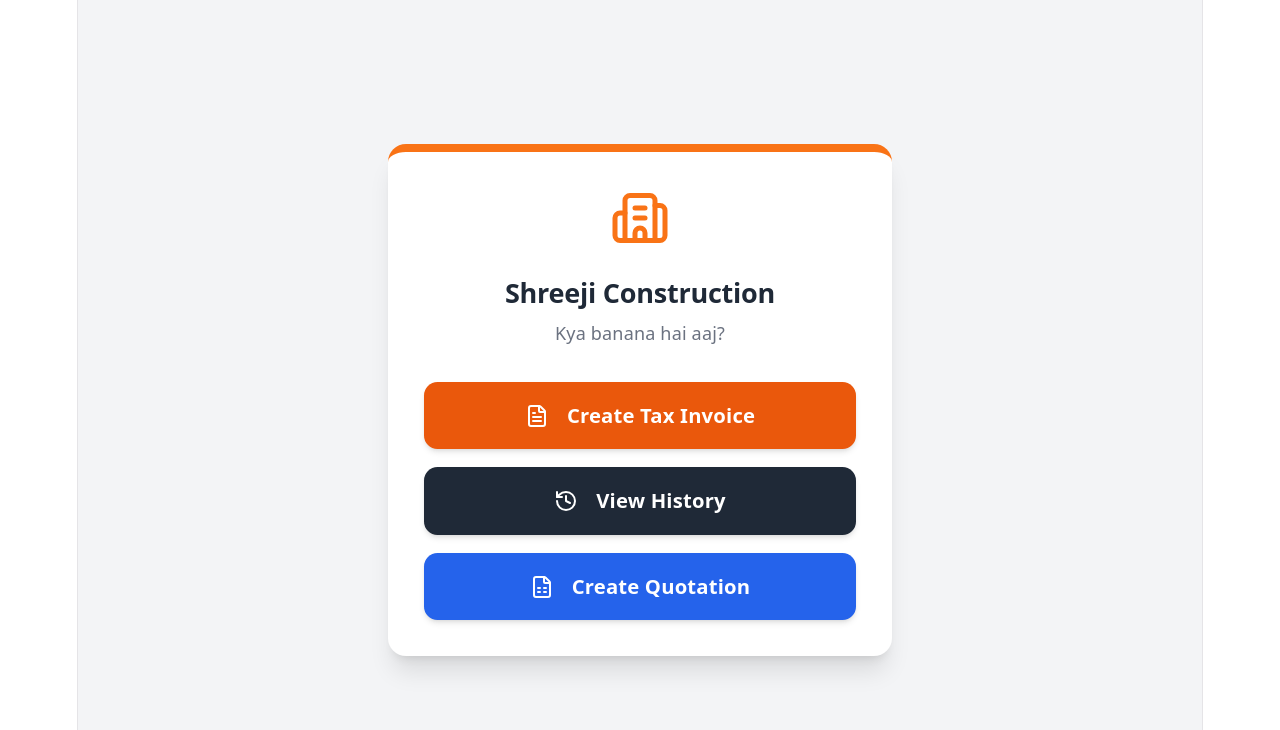
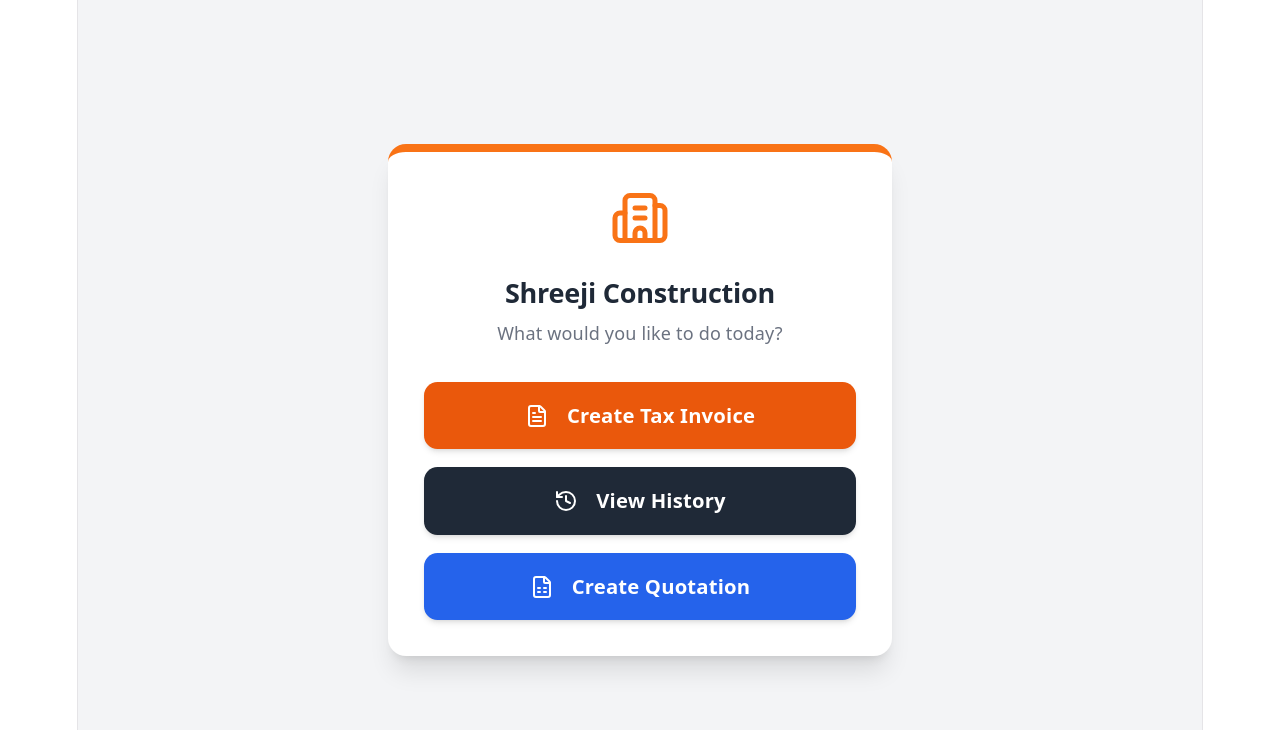
Before and after one commit to prajapatinandini/shreeji-billing, a React app in the folder frontend/: page / in a window 1280 px wide. Shown: the top 730 px of the page. Built offline with nearby package versions, Linux system fonts and the light colour scheme; the HTML template or start-up script is replaced by a standard one.

Commit message:
Ready for deployment

```diff
--- a/frontend/src/App.jsx
+++ b/frontend/src/App.jsx
@@ -240,7 +240,7 @@ export default function App() {
         <div className="bg-white p-8 rounded-2xl shadow-xl w-full max-w-md text-center border-t-8 border-orange-500">
           <div className="flex justify-center mb-6"><Building2 size={60} className="text-orange-500"/></div>
           <h2 className="text-2xl font-bold text-gray-800 mb-2">Shreeji Construction</h2>
-          <p className="text-gray-500 mb-8">Kya banana hai aaj?</p>
+          <p className="text-gray-500 mb-8">What would you like to do today?</p>
           <div className="space-y-4">
             <button onClick={createNewInvoice} className="w-full bg-orange-600 hover:bg-orange-700 text-white p-4 rounded-xl text-lg font-bold flex items-center justify-center gap-4 transition-transform active:scale-95 shadow-md">
               <FileText size={24} /> Create Tax Invoice
@@ -439,15 +439,15 @@ export default function App() {
                 </div>
                 <div>
                   <label className="block text-xs font-bold text-gray-500 mb-1">Client Name:</label>
-                  <input type="text" value={invoice.toName} onChange={e => setInvoice({...invoice, toName: e.target.value})} placeholder="Kaun hai client?" className="w-full p-2 border rounded font-bold outline-none focus:border-orange-500" />
+                  <input type="text" value={invoice.toName} onChange={e => setInvoice({...invoice, toName: e.target.value})} placeholder="Client name" className="w-full p-2 border rounded font-bold outline-none focus:border-orange-500" />
                 </div>
                 <div>
                   <label className="block text-xs font-bold text-gray-500 mb-1">Address:</label>
-                  <textarea value={invoice.address} onChange={e => setInvoice({...invoice, address: e.target.value})} placeholder="Client ka pata..." className="w-full p-2 border rounded h-16 outline-none focus:border-orange-500" />
+                  <textarea value={invoice.address} onChange={e => setInvoice({...invoice, address: e.target.value})} placeholder="Client address" className="w-full p-2 border rounded h-16 outline-none focus:border-orange-500" />
                 </div>
                 <div>
                   <label className="block text-xs font-bold text-gray-500 mb-1">GSTIN:</label>
-                  <input type="text" value={invoice.gstNo} onChange={e => setInvoice({...invoice, gstNo: e.target.value})} placeholder="Client ka GST No." className="w-full p-2 border rounded uppercase outline-none focus:border-orange-500" />
+                  <input type="text" value={invoice.gstNo} onChange={e => setInvoice({...invoice, gstNo: e.target.value})} placeholder="Client GST No." className="w-full p-2 border rounded uppercase outline-none focus:border-orange-500" />
                 </div>
               </div>
             ) : (
```
